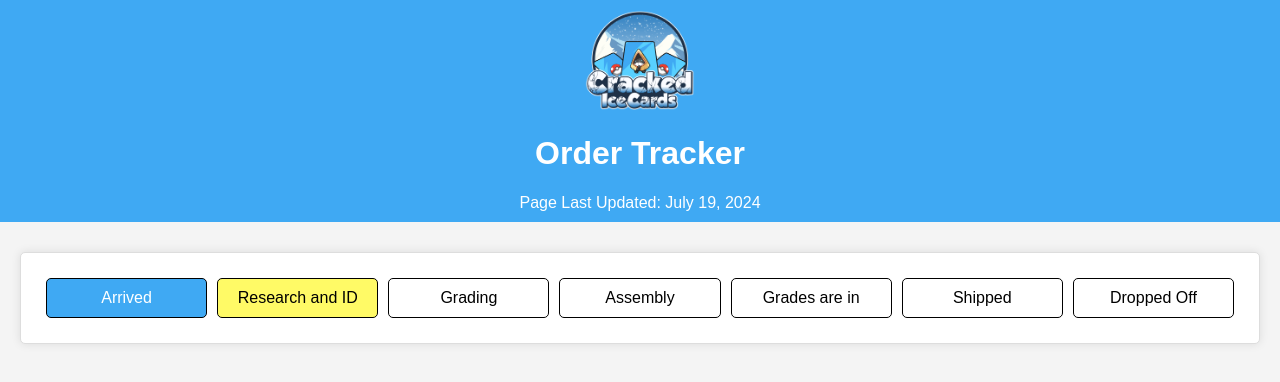
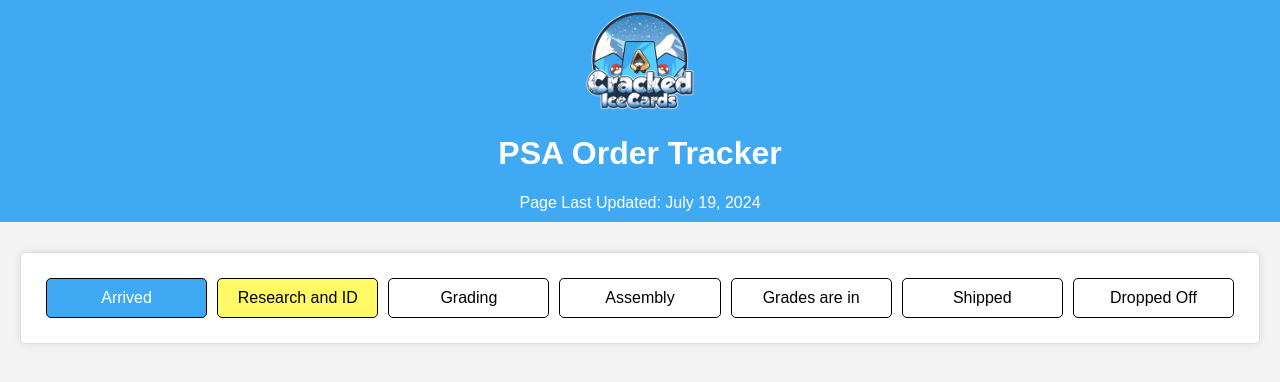
Before and after one commit to drazzilb1424/drazzilb1424.github.io, a plain HTML site: page orders/487.html in a window 1280 px wide. Drawn offline with Linux system fonts and the light colour scheme.

Commit message:
Update 487.html

```diff
--- a/orders/487.html
+++ b/orders/487.html
@@ -80,7 +80,7 @@
         <a href="../index.html">
             <img src="../images/Rev.png" alt="Logo">
         </a>
-        <h1>Order Tracker</h1>
+        <h1>PSA Order Tracker</h1>
 		<div class="last-updated">Page Last Updated: July 19, 2024</div>
     </header>
 
```
